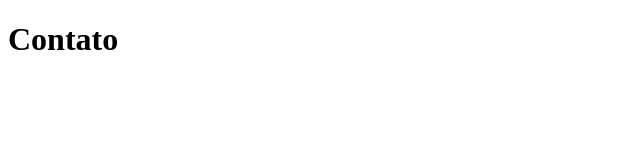
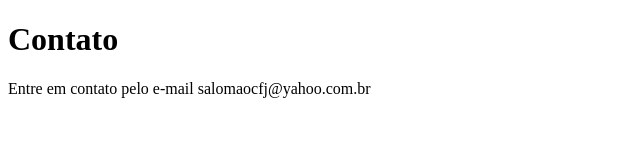
Before and after one commit to salomaocfj/teste-git-git-hub-sistema-de-cadastro, a plain HTML site: page contato.html in a window 1280 px wide. Shown: the whole page, without its empty margins (0-640 px from the left). Drawn offline with Linux system fonts and the light colour scheme.

Commit message:
adicionando e-mail para contato

```diff
--- a/contato.html
+++ b/contato.html
@@ -7,5 +7,6 @@
 </head>
 <body>
     <h1>Contato</h1>
+    <p>Entre em contato pelo e-mail salomaocfj@yahoo.com.br</p>
 </body>
 </html>
```
